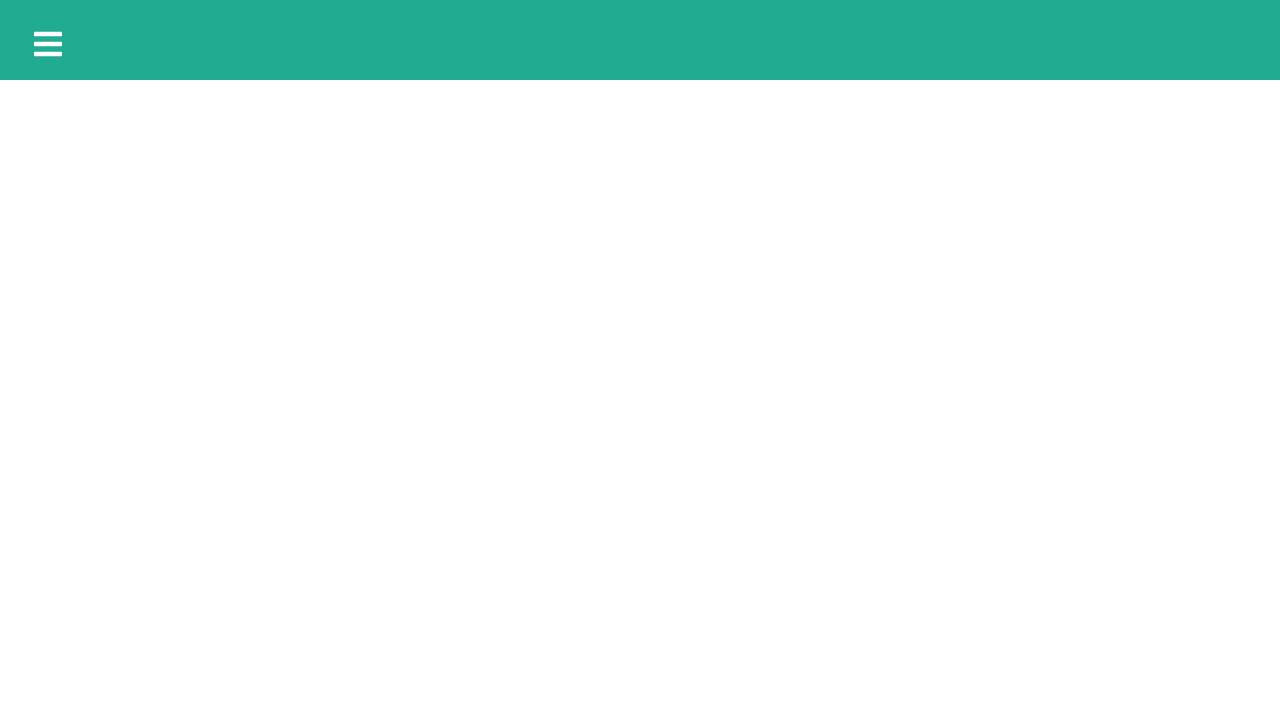
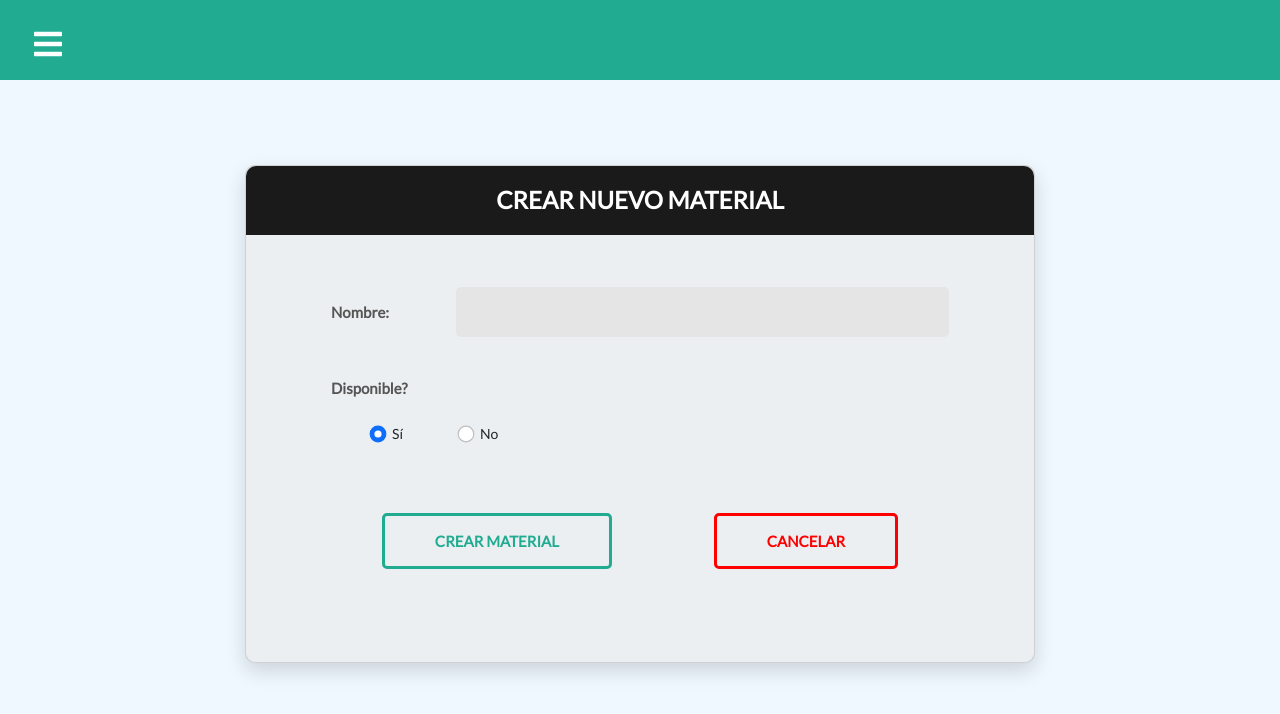
Before and after one commit to Ackerize/dashboard-app, a React (Create React App) app: page /materials/new in a window 1280 px wide. Shown: the top 714 px of the page. Built offline with nearby package versions, Linux system fonts and the light colour scheme.

Commit message:
Material crud listo

```diff
--- a/src/App.js
+++ b/src/App.js
@@ -12,6 +12,7 @@ import Materials from "./pages/Materials";
 import Themes from "./pages/Themes";
 import Measurements from "./pages/Measurements";
 import DeliveryZones from "./pages/DeliveryZones";
+import MaterialForm from "./containers/MaterialForm";
 
 export const App = () => {
   return (
@@ -26,6 +27,8 @@ export const App = () => {
           <Route exact path="/order/view/:id" component={Details} />
           <Route exact path="/paintings/edit/:id" component={FormEdit} />
           <Route exact path="/materials" component={Materials} />
+          <Route exact path="/materials/new" component={MaterialForm} />
+          <Route exact path="/materials/edit" component={MaterialForm} />
           <Route exact path="/themes" component={Themes} />
           <Route exact path="/measurements" component={Measurements} />
           <Route exact path="/delivery-zones" component={DeliveryZones} />
--- a/src/components/Button.js
+++ b/src/components/Button.js
@@ -34,6 +34,13 @@ const Button = ({ type, onClick }) => {
           <p className="btn-text">Agregar</p>
         </button>
       );
+    case "new":
+      return (
+        <button type="button" className="btn btn-add" onClick={onClick}>
+          <IoIcon.IoMdAdd style={{ marginTop: 5, fontSize: 22 }} />
+          <p className="btn-text">Nuevo</p>
+        </button>
+      );
     case "view":
       return (
         <button type="button" className="btn btn-container btn-view" onClick={onClick}>
--- /dev/null
+++ b/src/components/MaterialBody.js
@@ -0,0 +1,112 @@
+import React, { useState, useEffect } from "react";
+import { useHistory } from 'react-router-dom';
+import { useForm } from "react-hook-form";
+
+const MaterialBody = ({ btnText }) => {
+  const history = useHistory();
+  let id, name, active = true;
+
+  const material = JSON.parse(localStorage.getItem('actualMaterial'));
+  console.log(material);
+
+  if(material){
+    id = material.id;
+    name = material.name;
+    active = material.active;
+  }
+
+  const { register, handleSubmit, errors, setValue } = useForm();
+
+  const onSubmitData = (data) => {
+    console.log(data);
+  }
+
+  const onCancel = () => {
+    localStorage.removeItem('actualMaterial');
+    history.push('/materials');
+  }
+
+  useEffect(() => {
+    register({ name: "name" }, { required: true });
+    if(active)
+      register({ name: "active" });
+    else register({name: "active"}, {required: true});
+  }, []);
+
+  return (
+    <div className="card-body card-body-painting">
+      <form onSubmit={handleSubmit(onSubmitData)}>
+        <div className="form-row">
+          <div className="name">Nombre: </div>
+          <div className="value">
+            <div className="input-group">
+              <input
+                className="input--style-5"
+                type="text"
+                name="name"
+                ref={register({
+                  required: true,
+                })}
+                defaultValue={name}
+              />
+              {errors.name && (
+                <div className="error">Ingresa el nombre del material</div>
+              )}
+            </div>
+          </div>
+        </div>
+        <div className="form-row">
+          <label className="label label--block">Disponible?</label>
+          <div className="input-group mt-4">
+            <div className="form-check form-check-inline custom-check">
+              <input
+                className="form-check-input"
+                type="radio"
+                name="inlineRadioOptions"
+                id="inlineRadio1"
+                value="option1"
+                onChange={() => setValue("active", true)}
+                defaultChecked={active === false ? false : true}
+              />
+              <label className="form-check-label" htmlFor="inlineRadio1">
+                Sí
+              </label>
+            </div>
+            <div
+              className="form-check form-check-inline custom-check"
+              id="no-check"
+            >
+              <input
+                className="form-check-input"
+                type="radio"
+                name="inlineRadioOptions"
+                id="inlineRadio2"
+                value="option2"
+                onChange={() => setValue("active", false)}
+                defaultChecked={!active}
+              />
+              <label className="form-check-label" htmlFor="inlineRadio2">
+                No
+              </label>
+            </div>
+          </div>
+        </div>
+        <div className="btn-custom-container" id="container-btn">
+          <button className="btn btn--radius-2" type="submit" id="btn-submit">
+            {btnText}
+          </button>
+          <button
+            type="button"
+            className="btn btn--radius-2 btn-cancel"
+            id="btn-cancel"
+            onClick={onCancel}
+          >
+            Cancelar
+          </button>
+        </div>
+      </form>
+    </div>
+  );
+}
+
+export default MaterialBody
--- a/src/components/Navbar.css
+++ b/src/components/Navbar.css
@@ -487,6 +487,14 @@ input[type="radio"] {
   outline: solid #f00 1px !important;
 }*/
 
+.table.table-materials {
+  width: 60% !important;
+}
+
+.font.tbody-materials {
+  font-size: 20px;
+}
+
 @media (min-width: 1950px) and (max-width: 2560px) {
   .header-order-table .nice-dates {
     margin-left: 6.5rem !important;
--- /dev/null
+++ b/src/components/RowMaterials.js
@@ -0,0 +1,36 @@
+import React from 'react'
+import Button from './Button';
+import { useHistory } from "react-router-dom";
+
+const RowMaterials = ({ material }) => {
+  const {id, name, active} = material;
+  const history = useHistory();
+
+  const onEdit = () => {
+    console.log("EDITAR MATERIAL");
+    localStorage.setItem('actualMaterial', JSON.stringify(material));
+    history.push('/materials/edit')
+  }
+
+  const onDelete = () => {
+    console.log("BORRAR MATERIAL");
+  }
+
+  return (
+    <tr className="align-middle text-center">
+      <th scope="row">
+        {id}
+      </th>
+      <td>{name}</td>
+      <td>{active ? "Si" : "No"}</td>
+      <td colSpan="2" className="col-1">
+        <div className="cell-container">
+          <Button type="edit" onClick={onEdit} />
+          <Button type="delete" onClick={onDelete} />
+        </div>
+      </td>
+    </tr>
+  )
+}
+
+export default RowMaterials
--- /dev/null
+++ b/src/components/TableMaterials.js
@@ -0,0 +1,28 @@
+import { map } from 'lodash'
+import React from 'react'
+import { cabecerasMaterials } from '../utils/utils'
+import RowMaterials from './RowMaterials'
+
+const TableMaterials = ({ materialsArray }) => {
+  return (
+    <div className="table-responsive">
+      <table className="table table-materials">
+        <thead className="table-light text-center">
+          <tr>
+            {map(cabecerasMaterials, (cabecera, index) => (
+              <th key={index}>{cabecera}</th>
+            ))}
+          </tr>
+        </thead>
+        <tbody className="tbody-materials font">
+            {map(materialsArray, (material) => (
+              <RowMaterials key={material.id} material={material} />
+            ))}
+        </tbody>
+      </table>
+
+    </div>
+  )
+}
+
+export default TableMaterials
--- /dev/null
+++ b/src/containers/MaterialForm.js
@@ -0,0 +1,18 @@
+import React from "react";
+import CardHeading from "../components/CardHeading";
+import MaterialBody from "../components/MaterialBody";
+
+const MaterialForm = () => {
+  return (
+    <div className="page-wrapper p-t-45 p-b-50">
+      <div className="wrapper wrapper--w790">
+        <div className="card card-5 card-painting">
+          <CardHeading title="Crear nuevo material" />
+          <MaterialBody btnText="Crear material" />
+        </div>
+      </div>
+    </div>
+  );
+};
+
+export default MaterialForm;
--- a/src/pages/Materials.js
+++ b/src/pages/Materials.js
@@ -1,9 +1,45 @@
-import React from 'react'
+import React, {useState, useEffect} from 'react'
+import { useHistory } from "react-router-dom";
+import { getAllMaterials } from '../api/materials';
+import Button from '../components/Button';
+import Search from '../components/Search';
+import TableMaterials from '../components/TableMaterials';
+import { sortBy } from '../utils/utils';
 
 const Materials = () => {
+  const [materials, setMaterials] = useState(null);
+  const [searchedWord, setSearchedWord] = useState('');
+  const [filteredMaterials, setFilteredMaterials] = useState([]);
+
+  const history = useHistory();
+  const handleClick = () => history.push('/materials/new');
+
+  useEffect(() => {
+    getAllMaterials().then(response => {
+      const array = response.materials;
+      array.sort(sortBy("id"));
+      setMaterials(array);
+      setFilteredMaterials(array);
+    })
+  }, [])
+
+  useEffect(() => {
+    if(!materials) return null;
+    let regexInput = new RegExp(searchedWord, "gi");
+    const materialsFilter = materials.filter((item) => item.name.match(regexInput));
+    setFilteredMaterials(materialsFilter);
+  }, [searchedWord]);
+
+  if(!materials) return null;
+
   return (
     <div>
-
+      <h1 className="text-center text-uppercase mt-4 mb-3">Materials</h1>
+      <div className="header-container">
+        <Button type="new" onClick={handleClick} />
+        <Search setFilterWord={setSearchedWord} />
+      </div>
+      <TableMaterials materialsArray={filteredMaterials} />
     </div>
   )
 }
--- a/src/utils/utils.js
+++ b/src/utils/utils.js
@@ -22,6 +22,13 @@ export const cabecerasOrders = [
   "Cantidad total",
   "Opciones",
 ];
+
+export const cabecerasMaterials = [
+  "Id",
+  "Nombre",
+  "Disponible",
+  "Opciones",
+]
 
 export const API_HOST = "https://api-rest-canvas.herokuapp.com/api";
 
```
Also changed, not shown: 1 other file (tests, documents, lock files or other folders).
